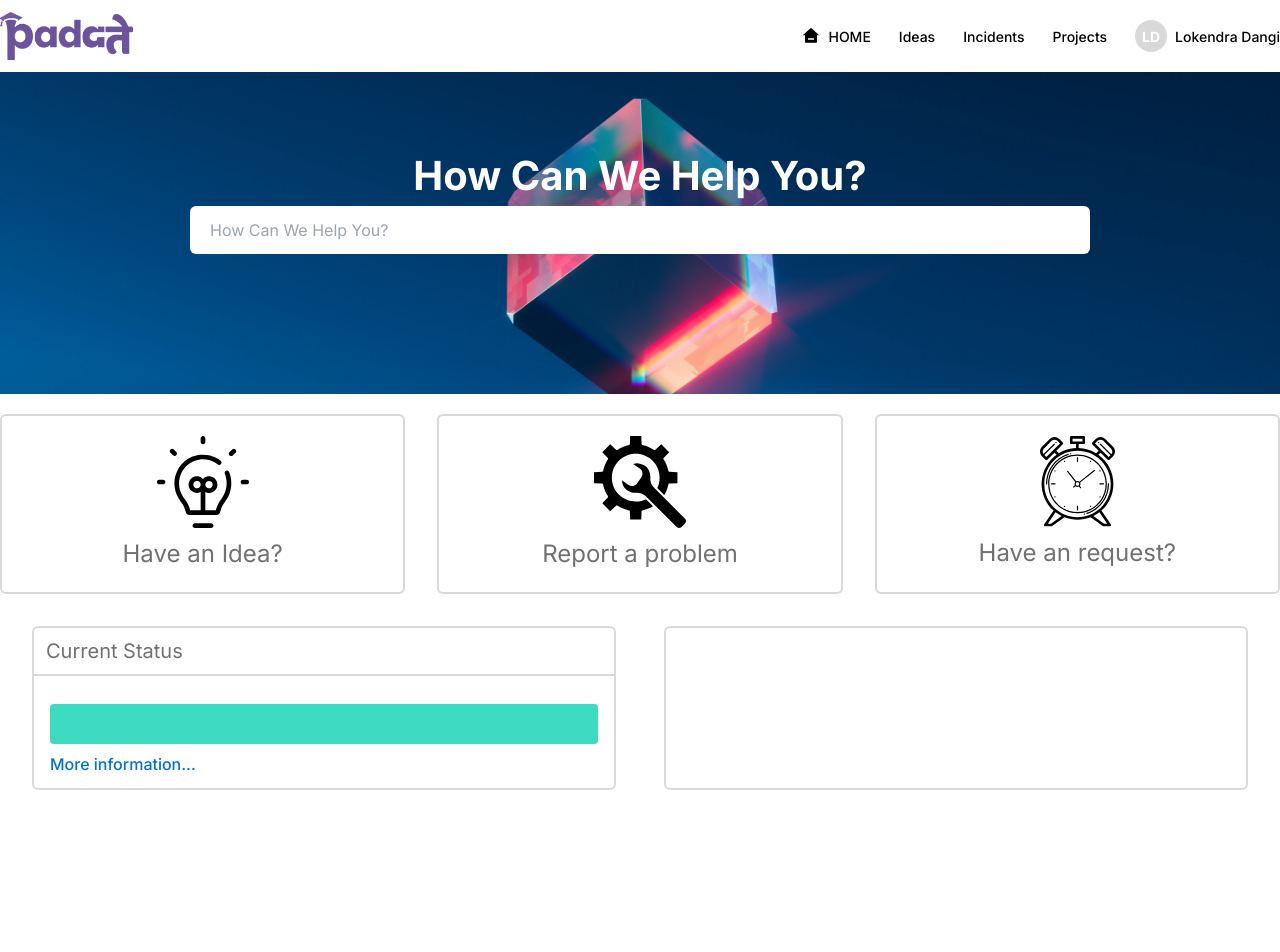
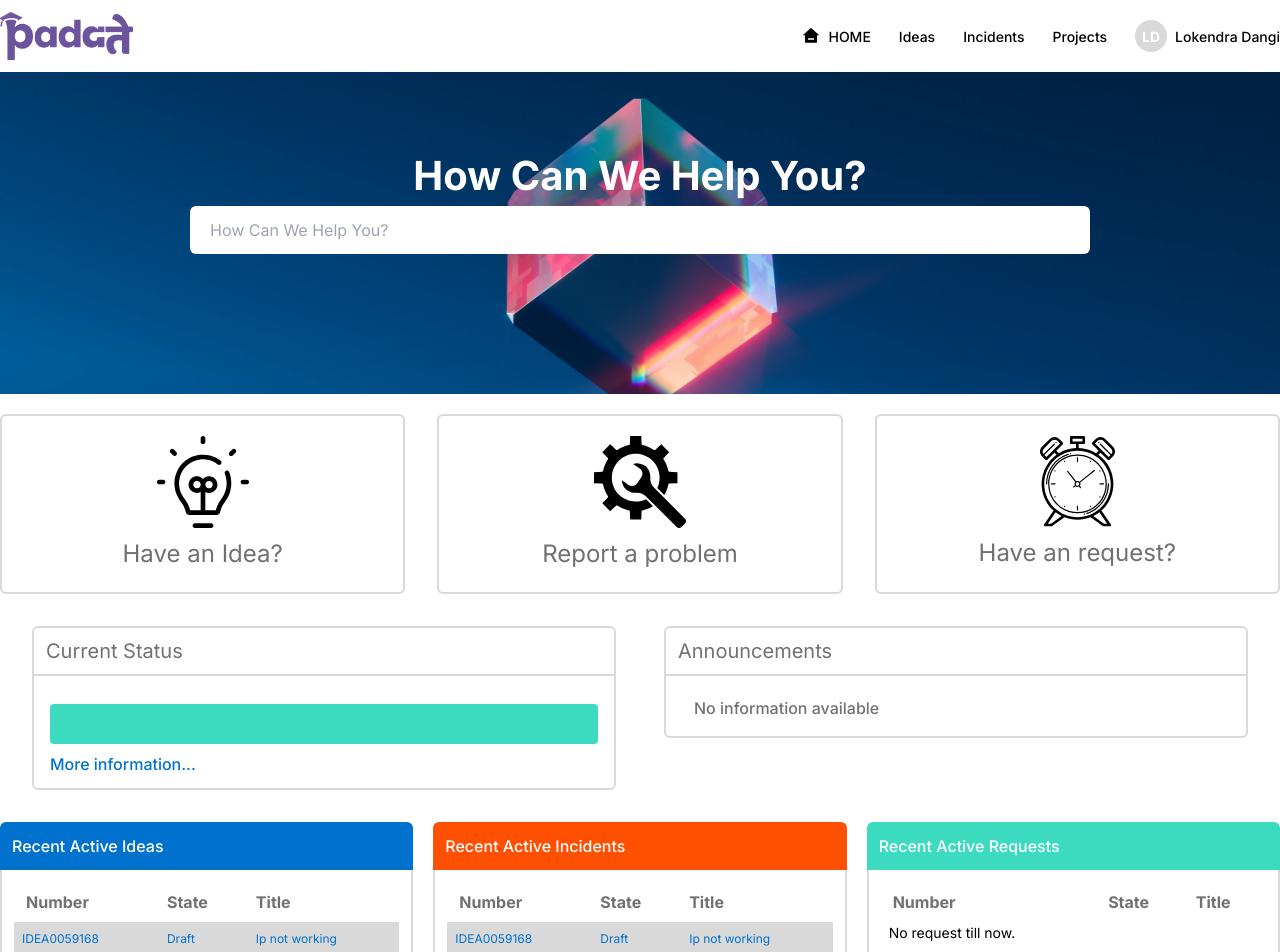
Before and after one commit to lokey5746/Bits-Desk, a React (Vite) app in the folder frontend/: page /dashboard in a window 1280 px wide. Shown: the top 952 px of the page. Before the commit the page ends 842 px from the top, so only its background shows below. Built offline with nearby package versions, Linux system fonts and the light colour scheme; a web font is replaced by a local one.

Commit message:
recent activity

```diff
--- a/frontend/src/components/Card.jsx
+++ b/frontend/src/components/Card.jsx
@@ -1,5 +1,6 @@
 import React from "react";
-import { HiLightBulb } from "react-icons/hi";
+
+
 
 const Card = () => {
   return (
--- /dev/null
+++ b/frontend/src/screen/annoucement/Annoucemnet.jsx
@@ -0,0 +1,33 @@
+import React from "react";
+
+const Annoucemnet = () => {
+  return (
+    <section className="grid grid-cols-1 md:grid-cols-2 gap-4 md:gap-12 py-8 md:px-8">
+      <div className="border-2 border-gray rounded-md space-y-4">
+        <div>
+          <h3 className="text-xl text-title px-3 py-2">Current Status</h3>
+          <hr className="border border-gray" />
+        </div>
+        <div className="px-4 py-3">
+          <div className="bg-purple p-5 rounded "></div>
+          <h3 className="text-blue text-base mt-2 font-medium">
+            More information...
+          </h3>
+        </div>
+      </div>
+      <div className="border-2 border-gray rounded-md space-y-3 h-28">
+        <div>
+          <h3 className="text-xl text-title px-3 py-2">Announcements</h3>
+          <hr className="border border-gray" />
+        </div>
+        <div className="px-4 py-2">
+          <h3 className="text-base font-medium text-title px-3">
+            No information available
+          </h3>
+        </div>
+      </div>
+    </section>
+  );
+};
+
+export default Annoucemnet;
--- a/frontend/src/screen/layout/Dashboard.jsx
+++ b/frontend/src/screen/layout/Dashboard.jsx
@@ -1,10 +1,11 @@
 import React from "react";
 import data from "../../handler/cardData";
+import Annoucemnet from "../annoucement/Annoucemnet";
 
 const Dashboard = () => {
   return (
-    <section className="w-full mx-auto md:max-w-7xl py-5">
-      <div className="grid grid-cols-1 md:grid-cols-3 md:gap-8">
+    <section className="w-full mx-auto px-5 md:px-0 md:max-w-7xl py-5">
+      <div className="grid grid-cols-1 md:grid-cols-3 gap-4 md:gap-8">
         {data.map((item) => (
           <div
             key={item.id}
@@ -15,20 +16,85 @@ const Dashboard = () => {
           </div>
         ))}
       </div>
-      <div className="grid grid-cols-1 md:grid-cols-2 gap-4 md:gap-12 py-8 px-8">
-        <div className="border-2 border-gray rounded-md space-y-4">
-          <div>
-            <h3 className="text-xl text-title px-3 py-2">Current Status</h3>
-            <hr className="border border-gray" />
+      <Annoucemnet />
+      <div className="grid grid-cols-1  md:grid-cols-3 gap-3 md:gap-5">
+        <div className="">
+          <div className="bg-blue rounded-md rounded-b-none">
+            <h2 className="text-white text-base font-medium p-3">
+              Recent Active Ideas
+            </h2>
           </div>
-          <div className="px-4 py-3">
-            <div className="bg-purple p-5 rounded "></div>
-            <h3 className="text-blue text-base mt-2 font-medium">
-              More information...
-            </h3>
+          <div className="border-2 border-gray rounded-md p-3 rounded-t-none border-t-0">
+            <table class=" text-sm h-full w-full rounded-md border-spacing-y-5">
+              <thead>
+                <tr className="text-base">
+                  <th class="px-3 py-2  text-title  text-left">Number</th>
+                  <th class="px-2 py-2  text-title  text-left">State</th>
+                  <th class="px-2 py-2  text-title  text-left">Title</th>
+                </tr>
+              </thead>
+              <tbody className="">
+                <tr className="text-xs bg-gray text-blue ">
+                  <td class=" px-2 py-2">IDEA0059168</td>
+                  <td class=" px-2 py-2">Draft</td>
+                  <td class="px-2 py-2 ">Ip not working </td>
+                </tr>
+              </tbody>
+            </table>
           </div>
         </div>
-        <div className="border-2 border-gray rounded-md p-4"></div>
+
+        <div className="">
+          <div className="bg-red rounded-md rounded-b-none">
+            <h2 className="text-white text-base font-medium p-3">
+              Recent Active Incidents
+            </h2>
+          </div>
+          <div className="border-2 border-gray rounded-md p-3 rounded-t-none border-t-0">
+            <table class=" text-sm h-full w-full rounded-md border-spacing-y-5">
+              <thead>
+                <tr className="text-base">
+                  <th class="px-3 py-2  text-title  text-left">Number</th>
+                  <th class="px-2 py-2  text-title  text-left">State</th>
+                  <th class="px-2 py-2  text-title  text-left">Title</th>
+                </tr>
+              </thead>
+              <tbody className="">
+                <tr className="text-xs bg-gray text-blue ">
+                  <td class=" px-2 py-2">IDEA0059168</td>
+                  <td class=" px-2 py-2">Draft</td>
+                  <td class="px-2 py-2 ">Ip not working </td>
+                </tr>
+              </tbody>
+            </table>
+          </div>
+        </div>
+        <div className="">
+          <div className="bg-purple rounded-md rounded-b-none">
+            <h2 className="text-white text-base font-medium p-3">
+              Recent Active Requests
+            </h2>
+          </div>
+          <div className="border-2 border-gray rounded-md p-3 rounded-t-none border-t-0">
+            <table class=" text-sm h-full w-full rounded-md border-spacing-y-5">
+              <thead>
+                <tr className="text-base">
+                  <th class="px-3 py-2  text-title  text-left">Number</th>
+                  <th class="px-2 py-2  text-title  text-left">State</th>
+                  <th class="px-2 py-2  text-title  text-left">Title</th>
+                </tr>
+              </thead>
+              <tbody className="">
+                {/* <tr className="text-xs bg-gray text-blue ">
+                  <td class=" px-2 py-2">IDEA0059168</td>
+                  <td class=" px-2 py-2">Draft</td>
+                  <td class="px-2 py-2 ">Ip not working </td>
+                </tr> */}
+                <h2 className="px-2 text-sm">No request till now.</h2>
+              </tbody>
+            </table>
+          </div>
+        </div>
       </div>
     </section>
   );
```
